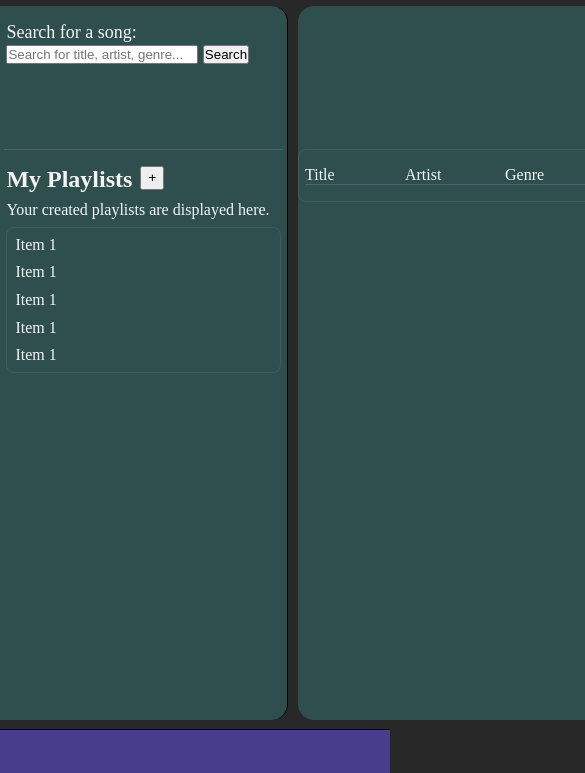
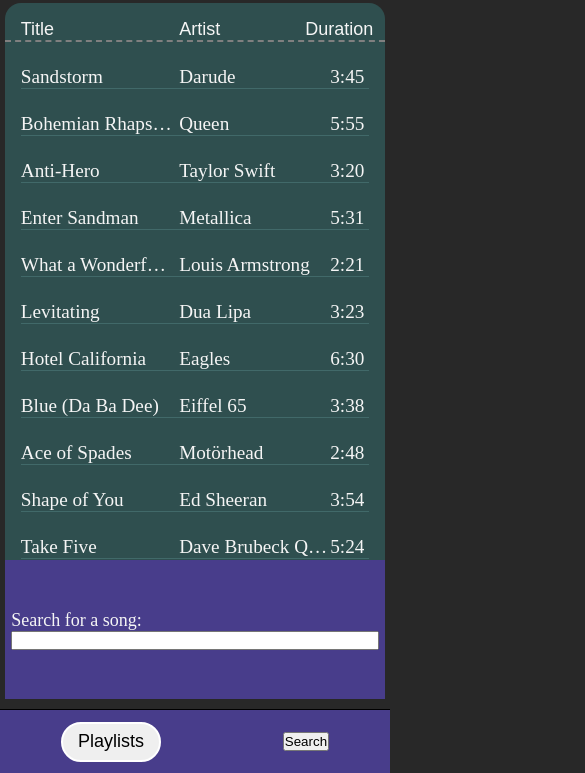
Before and after one commit to Hansturismo/assignment-3, a plain HTML site: page index.html in a window 390 px wide. Shown: the part 71-844 px from the top of the page, 585 px wide, since content can reach past the window. Drawn offline with Linux system fonts and the light colour scheme.

Commit message:
a ton of progress across HTML, CSS and javascript. Added elements to handle mobile view, and corresponding css + javascript for mobile functionality and responsiveness.

```diff
--- a/css/content.css
+++ b/css/content.css
@@ -1,45 +1,134 @@
 .content-wrapper {
     display: flex;
+    flex: 1 1 auto;
     flex-direction: column;
     align-items: center;
     margin: var(--margin-sections) 0 var(--margin-sections) var(--margin-sections);
-    height: auto;
+    min-height: 0;
+    width: 95%;
+    gap: 0.5rem;
+    position: relative;
+}
+
+.content-selected {
+    display: flex;
+    flex: 0 1 auto;
+    min-height: 10rem;
     width: 100%;
-    max-width: auto;
     background-color: darkslategray;
     border-radius: 1rem 0 0 1rem;
 }
 
-.content__divider {
-    border-top: 1px solid rgb(65, 105, 105);
-    align-self: center;
-    width: 98%;
-}
-
-.content-selected {
-    height: 20%;
+.results-wrapper {
+    display: flex;
+    flex-direction: column;
+    background-color: darkslategray;
+    border-radius: 1rem 0 0 1rem;
+    flex: 1 1 auto;
+    min-height: 0;
     width: 100%;
-    padding: 1rem 0.4rem;
 }
 
 .results-container {
-    display: grid;
-    grid-template-rows: repeat(auto, 2rem);
-    row-gap: 0.4rem;
     color: var(--font-color);
-    padding: 1rem 0.4rem;
     width: 100%;
-    max-height: 100%;
-    border: 1px solid rgb(59, 94, 94);
     border-radius: 0.5rem;
+    overflow-y: auto;
+    flex: 1 1 auto;
+    padding: 0 1rem;
 }
 
-.track-head, .track {
+.results__grid-head {
     display: grid;
-    grid-template-columns: repeat(4, minmax(100px, 1fr));
-    border-bottom: 1px solid rgb(65, 105, 105);
+    grid-template-columns: repeat(2, minmax(100px, 1fr)) minmax(50px, 0.5fr) minmax(50px, 0.5fr);
+    border-bottom: 2px dashed gray;
+    padding: 1rem 1rem 0 1rem;
+}
+.results__grid-head button:last-child {
+    justify-self: right;
 }
 
-.track-detail {
+.track {
+    display: grid;
+    grid-template-columns: repeat(2, minmax(100px, 1fr)) minmax(50px, 0.5fr) minmax(50px, 0.5fr);
+    border-bottom: 1px solid rgb(65, 105, 105);
+    font-size: large;
+    margin-top: 1rem;
+}
 
+.track > p {
+    margin-right: 0.3rem;
+    white-space: nowrap;
+    overflow: hidden;
+    text-overflow: ellipsis;
 }
+.track p:last-child {
+    justify-self: right;
+}
+
+#sortByTitle,
+#sortByArtist,
+#sortByGenre {
+    color: var(--font-color);
+    background-color: transparent;
+    font-size: large;
+    border: none;
+    text-align: left;
+    max-width: 4rem;
+}
+
+#sortByDuration {
+    color: var(--font-color);
+    background-color: transparent;
+    font-size: large;
+    border: none;
+    text-align: right;
+    max-width: 4rem;
+}
+
+#sortByTitle:active,
+#sortByArtist:active,
+#sortByGenre:active {
+    color: var(--font-color);
+    background-color: transparent;
+    font-size: medium;
+    border: none;
+}
+
+/* #sortByDuration:active {
+} */
+
+.no-results {
+    font-size: large;
+}
+
+@media (max-width: 800px) {
+    .content-wrapper {
+        margin: var(--margin-sections);
+    }
+
+    .content-selected {
+        display: none;
+    }
+    .results-wrapper {
+        border-radius: 1rem 1rem 1rem 1rem;
+    }
+    .results__grid-head {
+        display: grid;
+        grid-template-columns: repeat(2, minmax(100px, 1fr)) minmax(20px, 0.2fr);
+    }
+    .results__grid-head button:nth-child(3) {
+        display: none;
+    }
+
+    .track p:nth-child(3) {
+        display: none;
+    }
+
+    .track {
+        display: grid;
+        grid-template-columns: repeat(2, minmax(100px, 1fr)) minmax(20px, 0.2fr);
+        font-size: larger;
+        margin-top: 1.5rem;
+    }
+}
--- a/css/footer.css
+++ b/css/footer.css
@@ -3,9 +3,79 @@ footer {
     justify-content: space-around;
     align-items: center;
     width: 100%;
-  height: 6%;
+    flex: 0 0 auto;
+    height: 4rem;
     background-color: darkslateblue;
     border-top: 1px solid black;
     color: var(--font-color);
     margin-top: var(--margin-sections);
 }
+
+#openPlaylistsButton,
+#openSearchPromptButton {
+    display: none;
+    width: 100px;
+    font-size: large;
+    height: 40px;
+    border-radius: 2rem;
+    border: solid white 2px;
+}
+
+#openPlaylistsButton:active,
+#openSearchPromptButton:active {
+    background-color: lightgray;
+}
+
+.searchbar--mobile {
+    display: none;
+    flex-direction: column;
+    justify-content: center;
+    background-color: darkslateblue;
+    position: absolute;
+    bottom: 0;
+    left: 0;
+    width: 100%;
+    color: var(--font-color);
+}
+
+.searchbar--show {
+    display: flex;
+    flex-direction: column;
+    justify-content: center;
+    background-color: darkslateblue;
+    position: absolute;
+    bottom: 0;
+    left: 0;
+    width: 100%;
+    color: var(--font-color);
+}
+
+.searchMenuMobile > label {
+    text-align: center;
+    font-size: x-large;
+}
+
+.searchMenuMobile > input {
+    height: 2.5rem;
+    border-radius: 3rem;
+    border: none;
+    padding: 0 1rem 0 1rem;
+    background-color: rgb(104, 88, 205);
+    color: whitesmoke;
+    font-size: large;
+}
+
+@media (max-width: 800px) {
+    footer {
+        display: flex;
+    }
+
+    #openPlaylistsButton,
+    #openSearchPromptButton {
+        display: block;
+    }
+
+    #searchMenuMobile--open {
+        display: flex;
+    }
+}
--- a/css/header.css
+++ b/css/header.css
@@ -3,7 +3,8 @@ header {
     justify-content: space-around;
     align-items: center;
     width: 100%;
-  height: 8%;
+    flex: 0 0 auto;
+    height: 4rem;
     background-color: var(--header-bg);
     color: var(--font-color);
     border-bottom: 1px solid black;
@@ -18,5 +19,5 @@ header {
     height: auto;
     width: auto;
     margin-right: auto;
-  padding: 2rem;
+    padding: 1rem;
 }
--- a/css/sidebar.css
+++ b/css/sidebar.css
@@ -3,7 +3,7 @@
     flex-direction: column;
     min-width: 18rem;
     max-width: 20rem;
-    height: auto;
+    flex: 0 1 auto;
     background-color: darkslategray;
     color: var(--font-color);
     border-right: 1px solid black;
@@ -18,8 +18,8 @@
 }
 
 .searchbar {
-    height: 20%;
-    max-height: 20%;
+    flex: 0 1 auto;
+    height: 10%;
     padding: 1rem 0.4rem;
     font-size: large;
 }
@@ -30,7 +30,7 @@
 
 .playlists {
     display: flex;
-    max-height: 80%;
+    flex: 0 1 auto;
     padding: 1rem 0.4rem;
     flex-direction: column;
     gap: 0.5rem;
@@ -56,3 +56,25 @@
     border-radius: 0.5rem;
     padding: 0.5rem;
 }
+
+@media (max-width: 800px) {
+    .sidebar {
+        transform: translateX(-100%);
+        position: fixed;
+        max-width: 20rem;
+    }
+    .main {
+        position: relative;
+    }
+
+    .sidebar--open {
+        transform: translateX(0);
+        position: absolute;
+    }
+    .searchbar--mobile {
+        flex: 1 1 auto;
+        height: 20%;
+        padding: 1rem 0.4rem;
+        font-size: large;
+    }
+}
--- a/css/styles.css
+++ b/css/styles.css
@@ -3,13 +3,13 @@ body {
     flex-direction: column;
     height: 100vh;
     min-height: 100vh;
-  width: 100vw;
-  min-width: 100vw;
+    /* min-width: 100vw; */
     background-color: rgb(40, 40, 40);
 }
 
 main {
     display: flex;
-  height: 100%;
+    flex: 1 1 auto;
+    min-height: 0;
     background-color: rgb(40, 40, 40);
 }
--- a/index.html
+++ b/index.html
@@ -6,7 +6,6 @@
         <link href="./css/reset.css" rel="stylesheet" />
         <link href="./css/variables.css" rel="stylesheet" />
         <link href="./css/styles.css" rel="stylesheet" />
-        <link href="./css/musicplayer.css" rel="stylesheet" />
         <link href="./css/header.css" rel="stylesheet" />
         <link href="./css/sidebar.css" rel="stylesheet" />
         <link href="./css/content.css" rel="stylesheet" />
@@ -15,6 +14,7 @@
         <script src="./js/songs.js" defer></script>
         <script src="./js/rendering.js" defer></script>
         <script src="./js/playlists.js" defer></script>
+        <script src="./js/search.js" defer></script>
         <script src="./js/app.js" defer></script>
         <title>Audivio</title>
     </head>
@@ -44,29 +44,34 @@
                         <button title="Create playlist">+</button>
                         <p>Your created playlists are displayed here.</p>
                     </div>
+                    <!-- Playlists populated by locally stored array -->
                     <div class="playlists-list">
-                        <!-- JavaScript could add this IF there's not saved playlists..? -->
-                        <!-- <p class="no-playlists">No playlists.. why not make one?</p> -->
-                        <div>Item 1</div>
-                        <div>Item 1</div>
-                        <div>Item 1</div>
-                        <div>Item 1</div>
-                        <div>Item 1</div>
+                        <div>No playlists to show</div>
                     </div>
                 </div>
             </div>
             <div class="content-wrapper">
+                <!-- Area for selected song/playlist? -->
                 <div class="content-selected"></div>
-                <div class="results-container">
-                    <div class="track-head">
-                        <p class="track-detail">Title</p>
-                        <p class="track-detail">Artist</p>
-                        <p class="track-detail">Genre</p>
-                        <p class="track-detail">Duration</p>
+                <div class="results-wrapper">
+                    <div class="results__grid-head">
+                        <!-- Buttons to sort results and to act as a table head -->
+                        <button id="sortByTitle" title="Click to sort">Title</button>
+                        <button id="sortByArtist" title="Click to sort">Artist</button>
+                        <button id="sortByGenre" title="Click to sort">Genre</button>
+                        <button id="sortByDuration">Duration</button>
                     </div>
+                    <div class="results-container"></div>
+                </div>
+                <div class="searchbar--mobile searchbar--show" id="searchMenuMobile">
+                    <label for="searchInputMobile">Search for a song:</label>
+                    <input type="text" name="searchInputMobile" id="searchInputMobile" />
                 </div>
             </div>
         </main>
-        <footer></footer>
+        <footer>
+            <button id="openPlaylistsButton">Playlists</button>
+            <button id="searchPromptButton">Search</button>
+        </footer>
     </body>
 </html>
--- a/js/rendering.js
+++ b/js/rendering.js
@@ -1,5 +1,5 @@
 const resultsContainer = document.querySelector(".results-container");
-function renderSearchResults(array) {
+const renderSearchResults = function renderSearchResults(array) {
     clearRenderer();
     // takes the number from duration value and formats it into minutes and seconds
     function numberToMinutesSeconds(number) {
@@ -24,13 +24,17 @@ function renderSearchResults(array) {
         const genre = document.createElement("p");
         genre.textContent = array[i].genre;
         const duration = document.createElement("p");
-        const formattedDuration = numberToMinutesSeconds(array[i].duration);
-        duration.textContent = formattedDuration;
-        song.append(title, artist, genre, formattedDuration);
+        duration.textContent = numberToMinutesSeconds(array[i].duration);
+        song.append(title, artist, genre, duration);
         song.classList.add("track");
         resultsContainer.append(song);
     }
+};
+
+function sortResultsByGenre() {
+    console.log(`Sorted results by genre`);
 }
+
 function showNoResults() {
     clearRenderer();
     const noResultsElement = document.createElement("p");
@@ -47,7 +51,7 @@ function clearRenderer() {
         console.log("Removing noResults message");
         noResults.remove();
     }
-    if (!renderedResults.length == 0) {
+    if (renderedResults.length > 0) {
         console.log(renderedResults);
         console.log("Removing rendered results");
         renderedResults.forEach((item) => {
@@ -55,3 +59,13 @@ function clearRenderer() {
         });
     }
 }
+
+// function renderPlaylists(array) {}
+
+function showSearchbarMobile() {
+    console.log(`Opening searchbar`);
+    const searchPromptMenu = document.querySelector(".searchbar--mobile");
+    console.log(searchPromptMenu);
+
+    searchPromptMenu.classList.toggle("searchbar--show");
+}
```
Also changed, not shown: js/app.js (+8 -27 lines), js/search.js (added, +28 -0 lines), css/musicplayer.css (deleted). Lines whose indentation alone changed are shown as unchanged.
